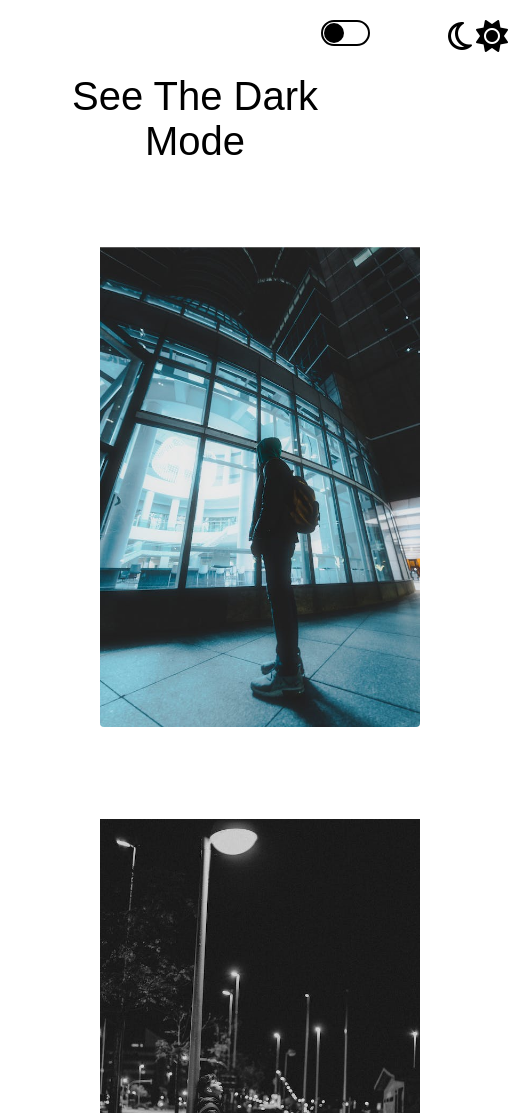
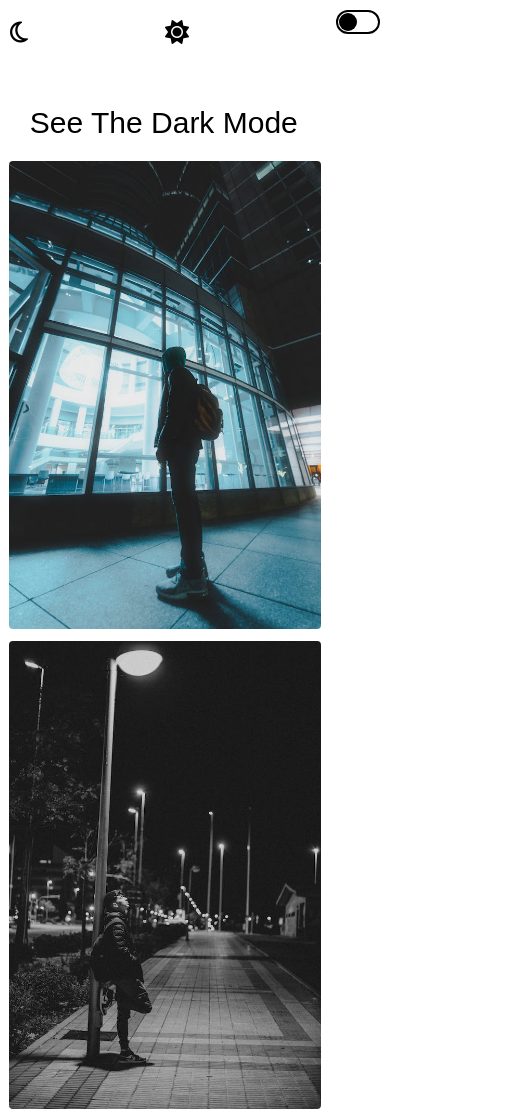
Before and after one commit to ganeshkamana/websiteDarkMode, a plain HTML site: page websiteDarkMode/index.html in a window 390 px wide. Shown: the top 1113 px of the page, 508 px wide, since content can reach past the window. Drawn offline with Linux system fonts and the light colour scheme.

Commit message:
first change

```diff
--- a/websiteDarkMode/style.css
+++ b/websiteDarkMode/style.css
@@ -1,98 +1,123 @@
-body{
+body {
     margin: 0;
     padding: 0;
     font-family: sans-serif;
 }
-main{
-    margin: 5vh 15%;
-
+header {
+    display: flex;
+    justify-content: flex-end;
+    align-items: center;
+    padding: 20px;
 }
-h1{
+main {
+    margin: 5vh auto;
+    max-width: 80%;
+}
+h1 {
     font-size: 40px;
     font-weight: 400;
     text-align: center;
 }
-img{
-    width: 40%;
+img {
+    width: 100%;
+    max-width: 400px;
     height: auto;
-    margin:30px 40px;
+    margin: 20px auto;
     border: 1px solid white;
     border-radius: 5px;
+    display: block;
 }
-p{
+p {
     text-align: justify;
     font-size: 18px;
-
+    margin: 20px 0;
 }
-
-label{
-    position: absolute;
+label {
     width: 45px;
     height: 22px;
-    right: 20px;
-    top: 20px;
     border: 2px solid;
     border-radius: 20px;
+    position: relative;
+    cursor: pointer;
+    transition: 0.5s;
 }
-label:before{
+label:before {
+    content: '';
     position: absolute;
-    content: '';
     width: 20px;
     height: 20px;
+    border-radius: 50%;
+    background: #000;
     left: 1px;
     top: 1px;
-    border-radius: 50%;
-    background: #000;
-    cursor: pointer;
     transition: 0.5s;
-
 }
-
-
-label.active:before{
+label.active:before {
     left: 24px;
     background: #fff;
-
 }
-body.night{
+body.night {
     background: #000;
     color: #fff;
 }
-i{
-    font-size: xx-large;
-    position: relative;
-    left: 75rem;
-    top: 20px;
+i {
+    font-size: 2rem;
+    margin-left: 10px;
 }
-.copyright p{
+.copyright p {
     text-align: center;
     border: 2px solid;
-
+    padding: 10px;
 }
 
-@media screen and (max-width:600px) {
-    .respon{
-      display: flex;
+/* Responsive Styles */
+@media screen and (max-width: 1200px) {
+    header {
+        flex-direction: column;
+        align-items: flex-start;
     }
-    img{
-      height:25%;
+    i {
+        margin: 10px 0;
+    }
+    label {
+        margin-left: 10px;
+    }
+}
 
-      width:320px;
-      padding-top: 3vh;
-      padding-right: 0%;
+@media screen and (max-width: 768px) {
+    main {
+        margin: 5vh 5%;
+    }
+    img {
+        max-width: 100%;
+        margin: 10px 0;
+    }
+    i {
+        font-size: 1.5rem;
+    }
+}
 
-
-
+@media screen and (max-width: 480px) {
+    header {
+        flex-direction: row;
+        justify-content: space-between;
+        padding: 10px;
     }
-    p{
-      max-width: 100%;
-      line-height: 30px;
+    label {
+        width: 40px;
+        height: 20px;
     }
-    i{
-        position: relative;
-        left: 28rem;
-        top: 20px;
+    label:before {
+        width: 18px;
+        height: 18px;
     }
-
-
-  }
+    main {
+        margin: 5vh 2%;
+    }
+    h1 {
+        font-size: 30px;
+    }
+    p {
+        font-size: 16px;
+    }
+}
```
